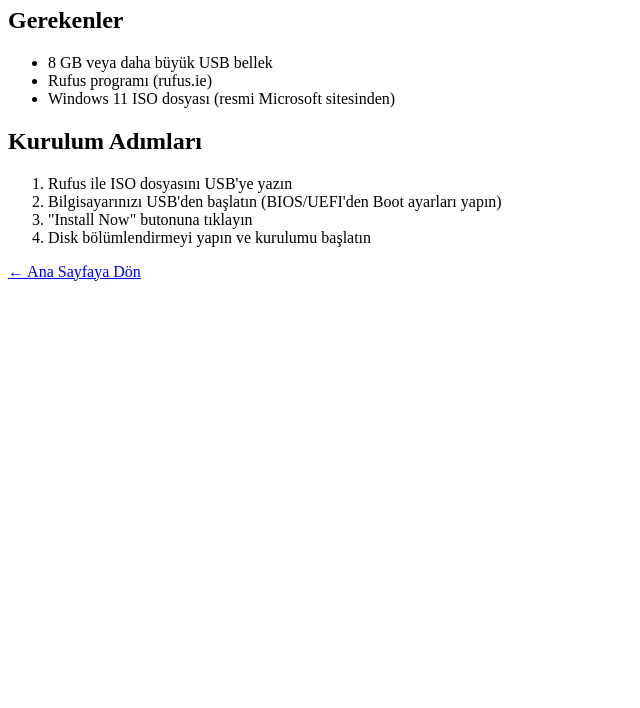
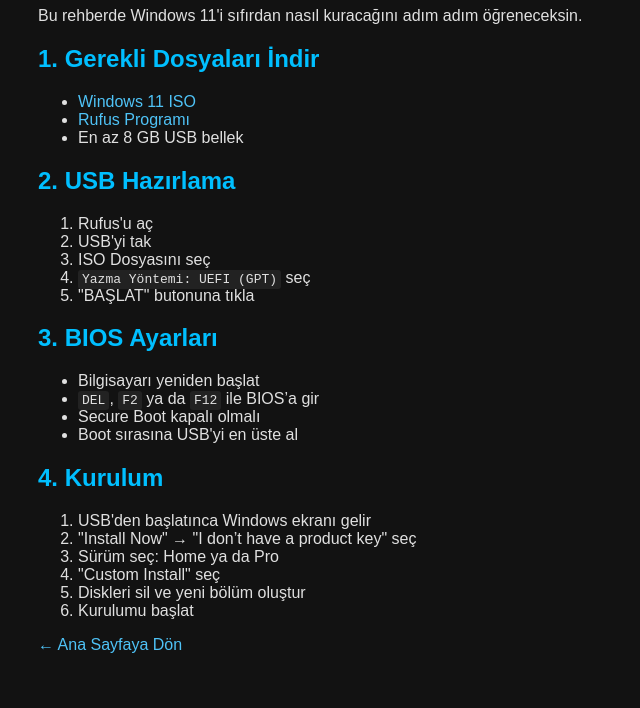
Before and after one commit to Yoklamaa/installeveryos.github.io, a plain HTML site: page windows11.html in a window 1280 px wide. Shown: the part 111-819 px from the top of the page, without its empty margins (0-640 px from the left). Drawn offline with Linux system fonts and the light colour scheme.

Commit message:
windows11.html

```diff
--- a/windows11.html
+++ b/windows11.html
@@ -3,24 +3,50 @@
 <head>
   <meta charset="UTF-8">
   <title>Windows 11 Kurulumu</title>
+  <style>
+    body { background-color: #121212; color: #e0e0e0; font-family: Arial; padding: 30px; }
+    h1, h2 { color: #00bfff; }
+    a { color: #4fc3f7; text-decoration: none; }
+    a:hover { text-decoration: underline; }
+    code { background: #222; padding: 2px 4px; border-radius: 3px; }
+  </style>
 </head>
 <body>
   <h1>Windows 11 Kurulumu (UEFI)</h1>
-  <p>Bu rehberde <strong>Windows 11</strong>'i USB bellek ile nasıl kuracağınızı öğreneceksiniz.</p>
+  <p>Bu rehberde Windows 11'i sıfırdan nasıl kuracağını adım adım öğreneceksin.</p>
 
-  <h2>Gerekenler</h2>
+  <h2>1. Gerekli Dosyaları İndir</h2>
   <ul>
-    <li>8 GB veya daha büyük USB bellek</li>
-    <li>Rufus programı (rufus.ie)</li>
-    <li>Windows 11 ISO dosyası (resmi Microsoft sitesinden)</li>
+    <li><a href="https://www.microsoft.com/software-download/windows11" target="_blank">Windows 11 ISO</a></li>
+    <li><a href="https://rufus.ie" target="_blank">Rufus Programı</a></li>
+    <li>En az 8 GB USB bellek</li>
   </ul>
 
-  <h2>Kurulum Adımları</h2>
+  <h2>2. USB Hazırlama</h2>
   <ol>
-    <li>Rufus ile ISO dosyasını USB'ye yazın</li>
-    <li>Bilgisayarınızı USB'den başlatın (BIOS/UEFI'den Boot ayarları yapın)</li>
-    <li>"Install Now" butonuna tıklayın</li>
-    <li>Disk bölümlendirmeyi yapın ve kurulumu başlatın</li>
+    <li>Rufus'u aç</li>
+    <li>USB'yi tak</li>
+    <li>ISO Dosyasını seç</li>
+    <li><code>Yazma Yöntemi: UEFI (GPT)</code> seç</li>
+    <li>"BAŞLAT" butonuna tıkla</li>
+  </ol>
+
+  <h2>3. BIOS Ayarları</h2>
+  <ul>
+    <li>Bilgisayarı yeniden başlat</li>
+    <li><code>DEL</code>, <code>F2</code> ya da <code>F12</code> ile BIOS’a gir</li>
+    <li>Secure Boot kapalı olmalı</li>
+    <li>Boot sırasına USB'yi en üste al</li>
+  </ul>
+
+  <h2>4. Kurulum</h2>
+  <ol>
+    <li>USB'den başlatınca Windows ekranı gelir</li>
+    <li>"Install Now" → "I don’t have a product key" seç</li>
+    <li>Sürüm seç: Home ya da Pro</li>
+    <li>"Custom Install" seç</li>
+    <li>Diskleri sil ve yeni bölüm oluştur</li>
+    <li>Kurulumu başlat</li>
   </ol>
 
   <p><a href="index.html">← Ana Sayfaya Dön</a></p>
```
